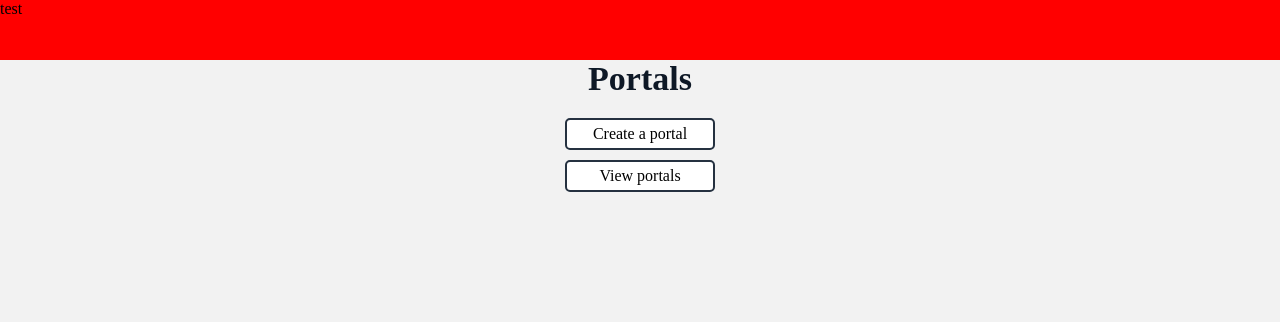
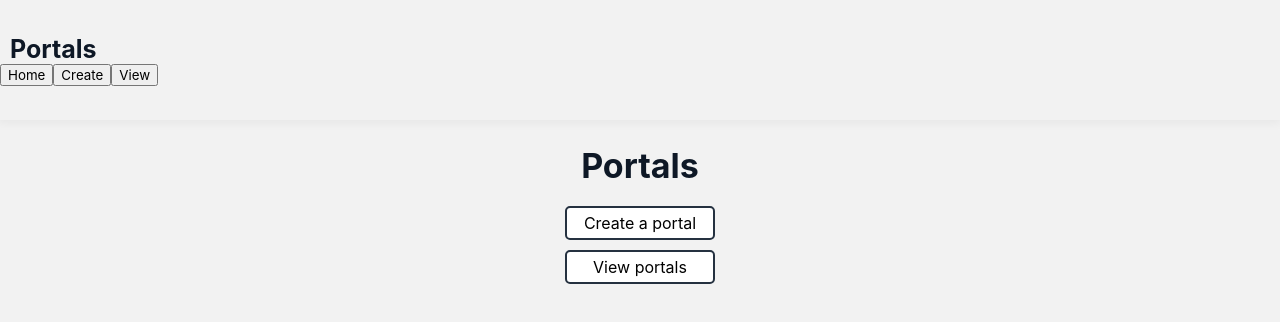
Before and after one commit to escott2/portals, a React (Vite) app: page / in a window 1280 px wide. Shown: the top 322 px of the page. Built offline with nearby package versions, Linux system fonts and the light colour scheme.

Commit message:
portals: create component for shared title

```diff
--- a/src/App.css
+++ b/src/App.css
@@ -1,5 +1,6 @@
 * {
   box-sizing: border-box;
+  font-family: Inter, system-ui, Avenir, Helvetica, Arial, sans-serif;
 }
 
 html,
--- a/src/App.tsx
+++ b/src/App.tsx
@@ -18,9 +18,22 @@ const AppWrapper = styled.div`
 `;
 
 const StyledHeader = styled.header`
-  height: 60px;
-  background-color: red;
-  box-shadow:
+  height: 120px;
+  display: flex;
+  flex-direction: column;
+  align-items: flex-start;
+  justify-content: center;
+  box-shadow: -1px 1px 10px 2px rgba(0,0,0,0.05);
+  margin-bottom: 25px
+`;
+
+//TODO: Create logo, don't use h1 for this
+const AppTitle = styled.h1`
+  font-size: 25px;
+  text-align: center;
+  color: #0E1826;
+  font-weight: 700;
+  margin-left: 10px;
 `;
 
 
@@ -56,7 +69,12 @@ function App() {
   return (
     <AppWrapper>
       <StyledHeader>
-        test
+        <div><AppTitle>Portals</AppTitle></div>
+        <div>
+          <button>Home</button>
+          <button>Create</button>
+          <button>View</button>
+        </div>
       </StyledHeader>
        <RouterProvider router={router} />
     </AppWrapper>
--- /dev/null
+++ b/src/components/Title.tsx
@@ -0,0 +1,11 @@
+import styled from "styled-components";
+
+const Title = styled.h1`
+  font-size: 34px;
+  text-align: center;
+  color: #0E1826;
+  font-weight: 700;
+  margin-bottom: 20px;
+`;
+
+export default Title;
--- a/src/pages/CreatePortal.tsx
+++ b/src/pages/CreatePortal.tsx
@@ -1,20 +1,11 @@
 import { Link } from "react-router-dom";
 import { useState} from "react";
 import { portal } from "../types/model";
-import styled from "styled-components";
+import Title from "../components/Title.tsx";
 
 interface Props {
   onAdd: (portal: portal) => void;
 }
-
-//TODO: Shared styling should go into component folder
-const Title = styled.h1`
-  font-size: 34px;
-  text-align: center;
-  color: #0E1826;
-  font-weight: 700;
-  margin-bottom: 20px;
-`;
 
 function CreatePortal({onAdd}: Props) {
 
--- a/src/pages/Home.tsx
+++ b/src/pages/Home.tsx
@@ -1,4 +1,5 @@
 import { Link } from "react-router-dom";
+import Title from "../components/Title.tsx"
 import styled from "styled-components";
 
 const MainNavLink = styled(Link)`
@@ -20,15 +21,6 @@ const MainNavLink = styled(Link)`
   }
 `;
 
-//TODO: Shared styling should go into component folder
-const Title = styled.h1`
-  font-size: 34px;
-  text-align: center;
-  color: #0E1826;
-  font-weight: 700;
-  margin-bottom: 20px;
-`;
-
 function Home() {
 
   return (
--- a/src/pages/ViewPortals.tsx
+++ b/src/pages/ViewPortals.tsx
@@ -1,24 +1,13 @@
 import { Link } from "react-router-dom";
 import { portal } from '../types/model';
 import portalSVG from '../assets/portalSVG.svg';
-import styled from "styled-components";
+import Title from "../components/Title.tsx";
 
 interface Props {
   portals: portal[];
 }
 
-//TODO: Shared styling should go into component folder
-const Title = styled.h1`
-  font-size: 34px;
-  text-align: center;
-  color: #0E1826;
-  font-weight: 700;
-  margin-bottom: 20px;
-`;
-
 function ViewPortals({portals}: Props) {
-
-  console.log(portals);
 
   return (
     <>
```
